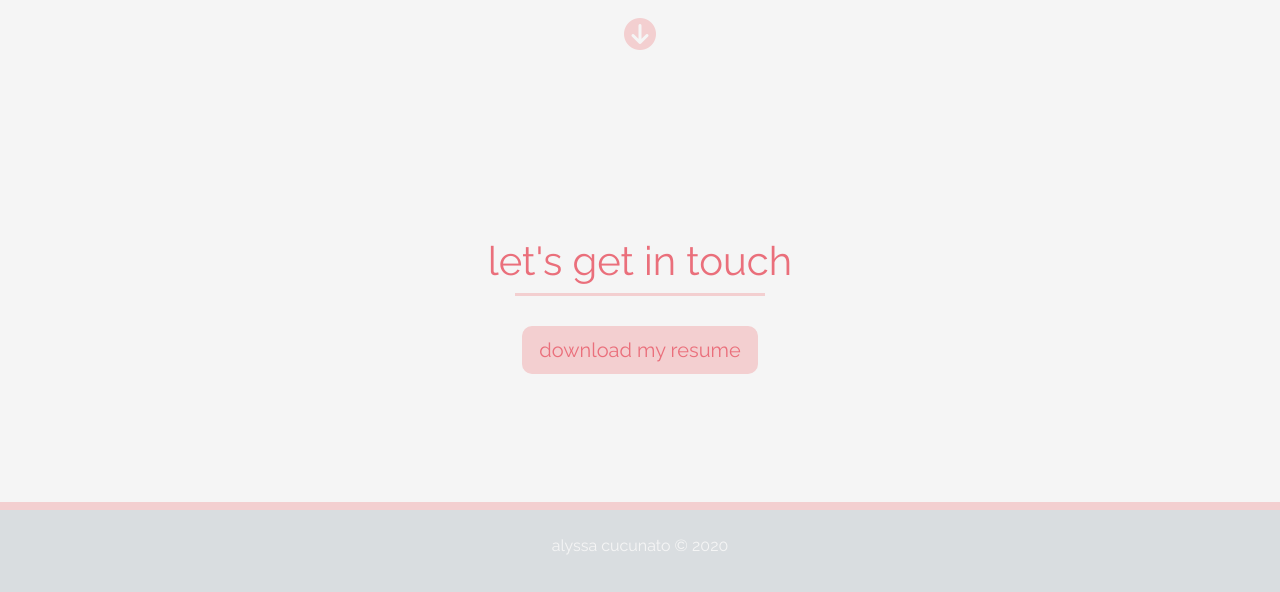
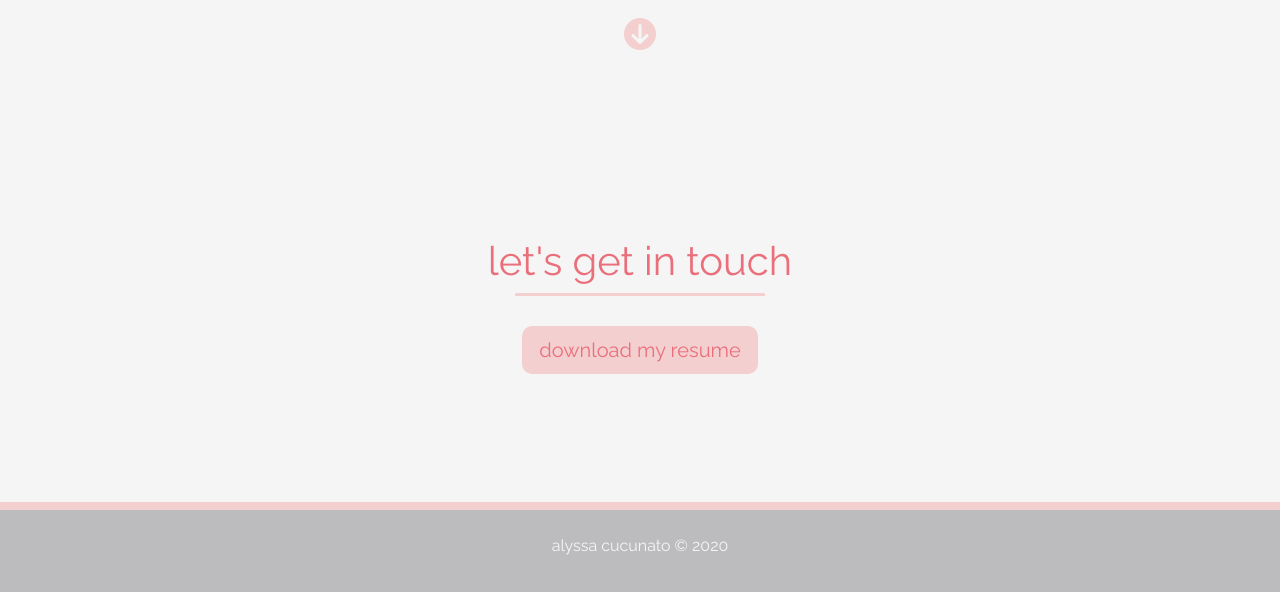
Before and after one commit to acucunato/acucunato.github.io, a plain HTML site: page index.html in a window 1280 px wide. Shown: the part 2832-3424 px from the top of the page. Drawn offline with nearby package versions, Linux system fonts and the light colour scheme; a script that the page names is missing; a web font is replaced by a local one.

Commit message:
updated footer

```diff
--- a/style.css
+++ b/style.css
@@ -201,7 +201,7 @@ a:hover {
 
 .sticky-footer {
   text-align: center;
-  background-color: #d9dde0;
+  background-color: #bcbcbf;
   color: whitesmoke;
   border-top: 8px solid #f3cfd0;
   height: 90px;
```
